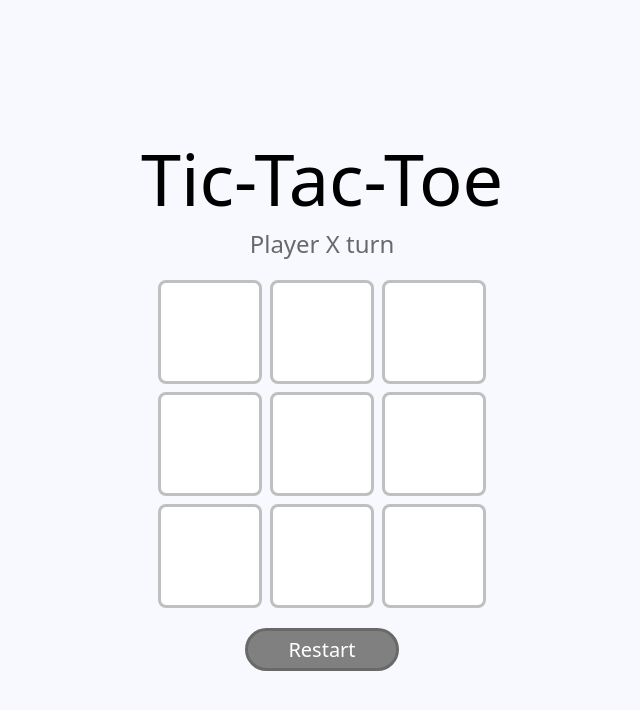
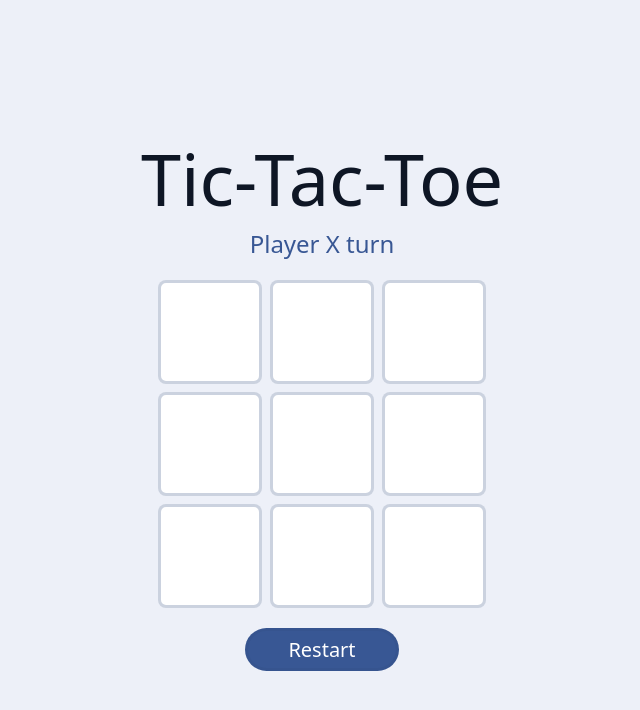
Before and after one commit to stebeus/tic-tac-toe, a plain HTML site: page index.html in a window 1280 px wide. Shown: the whole page, without its empty margins (318-958 px from the left). Drawn offline with Linux system fonts and the light colour scheme.

Commit message:
Create and apply color scheme

```diff
--- a/style.css
+++ b/style.css
@@ -1,3 +1,13 @@
+:root {
+  --tint-h: 220;
+  --tint-s: 45%;
+  --color-bg: hsl(from var(--color-fg) h s calc(l - 5));
+  --color-fg: hsl(var(--tint-h), var(--tint-s), 100%);
+  --color-txt: hsl(var(--tint-h), var(--tint-s), 10%);
+  --color-txt-muted: hsl(from var(--color-txt) h s calc(l + 30));
+  --color-border: hsl(from var(--color-txt) h s calc(l + 25) / 25%);
+}
+
 *,
 *::before,
 *::after {
@@ -16,15 +26,15 @@
   justify-content: center;
   align-items: center;
   min-height: 100dvh;
-  background-color: ghostwhite;
-  color: dimgray;
+  background-color: var(--color-bg);
+  color: var(--color-txt-muted);
   font-family: system-ui, sans-serif;
   font-size: 1.25rem;
   font-weight: 500;
 }
 
 h1 {
-  color: black;
+  color: var(--color-txt);
   font-size: 4.5rem;
 }
 
@@ -43,24 +53,24 @@ h1 {
   overflow: hidden;
   display: flex;
   align-items: center;
-  border: 3px solid silver;
+  border: 3px solid var(--color-border);
   border-radius: 0.5rem;
-  background-color: white;
-  color: black;
+  background-color: var(--color-fg);
+  color: var(--color-txt);
 }
 
 .cell--marker {
   width: 100%;
   height: 100%;
-  background-color: silver;
+  background-color: var(--color-border);
   font-size: 4.5rem;
   text-align: center;
 }
 
 button {
-  border: 3px solid dimgray;
+  border: 3px solid var(--color-border);
   border-radius: 999em;
   padding: 0.25em 2em;
-  background-color: gray;
-  color: white;
+  background-color: var(--color-txt-muted);
+  color: var(--color-fg);
 }
```
